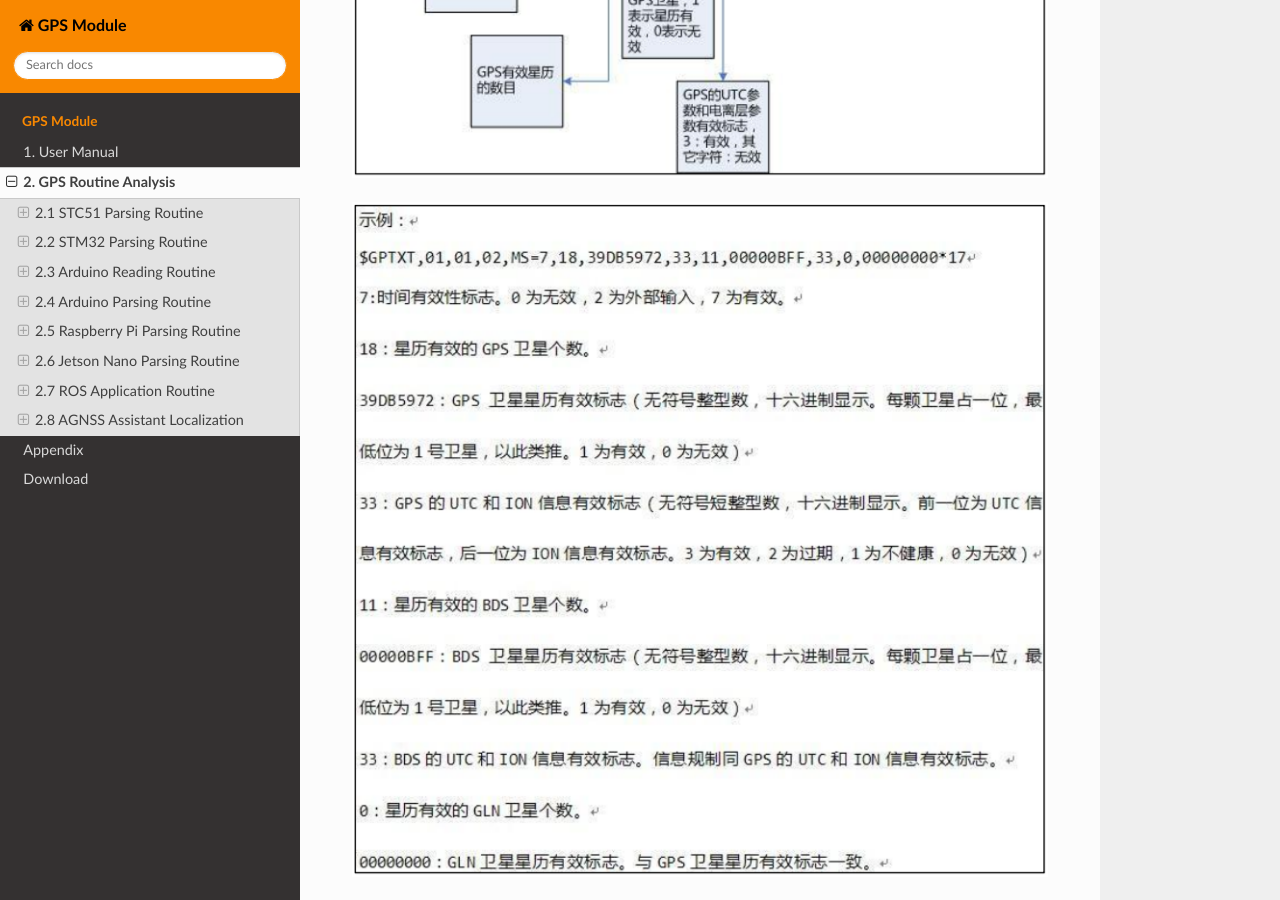
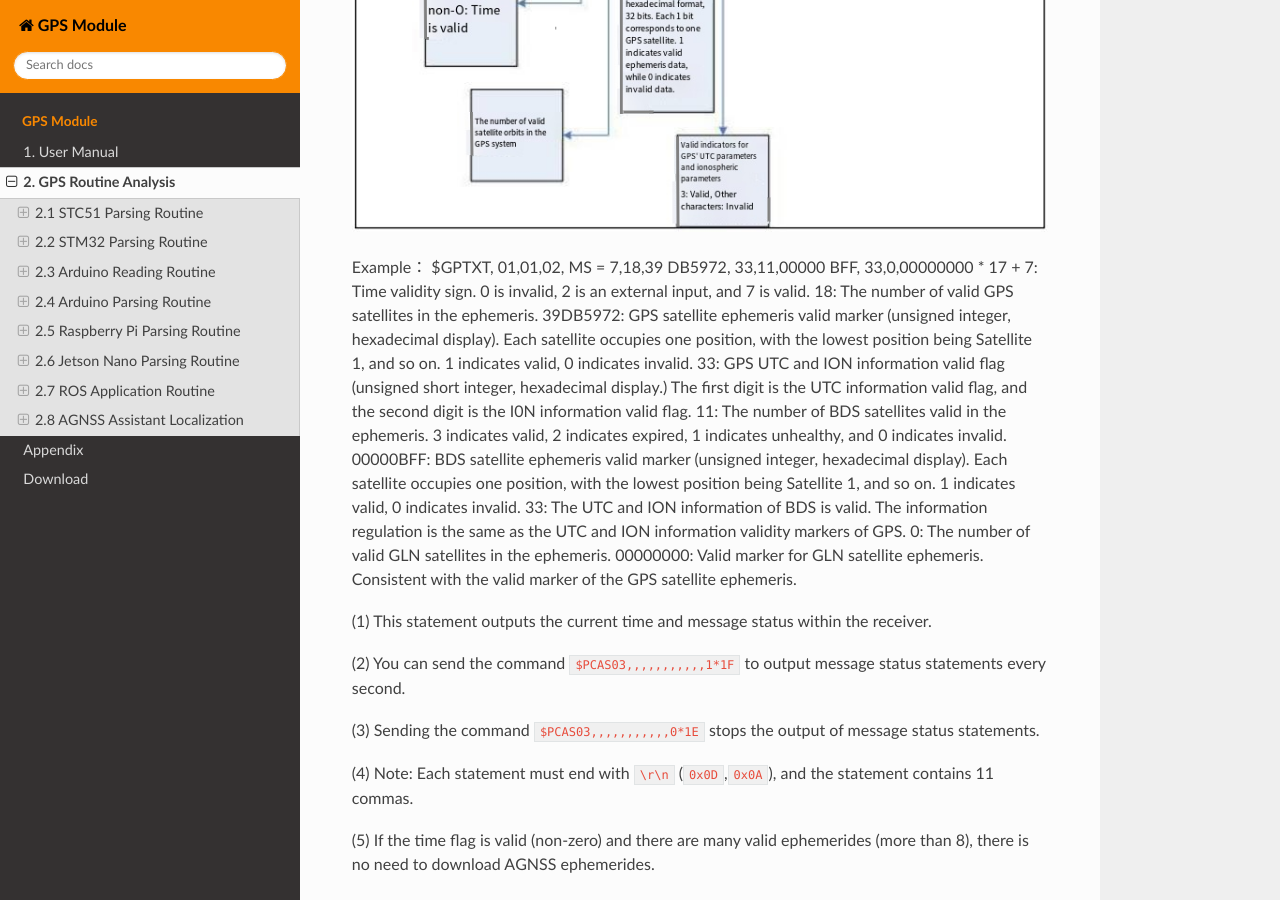
Before and after one commit to Hiwonder-docs/GPS-Module, a Sphinx documentation site: the page built from source/docs/2.GPS_Routine_Analysis.md, in a window 1280 px wide and 900 px high, scrolled down 49133 px. Built offline with Sphinx 7.4.7 and the Read the Docs theme 3.1.0, drawn with Linux system fonts in a browser that asks for light colours.

Commit message:
GPS Module 3

```diff
--- a/source/docs/2.GPS_Routine_Analysis.md
+++ b/source/docs/2.GPS_Routine_Analysis.md
@@ -368,7 +368,7 @@ void loop()
 
 <img src="../_static/media/chapter_2/image22.png" class="common_img" />
 
-(3) After selection, click-on <img src="../_static/media/chapter_2/image23.png" /> to upload the code to the UNO board. When the programs are uploaded successfully, you will receive the prompt at the lower left corner.
+(3) After selection, click-on <img src="../_static/media/chapter_2/image23.PNG" /> to upload the code to the UNO board. When the programs are uploaded successfully, you will receive the prompt at the lower left corner.
 
 <img src="../_static/media/chapter_2/image24.png" class="common_img" />
 
@@ -541,7 +541,7 @@ void printGpsBuffer()
 
 <img src="../_static/media/chapter_2/image22.png" class="common_img" />
 
-③ After selection, click-on <img src="../_static/media/chapter_2/image23.png" /> to upload the code to the UNO board. When the programs are uploaded successfully, you will receive the prompt at the lower left corner.
+③ After selection, click-on <img src="../_static/media/chapter_2/image23.PNG" /> to upload the code to the UNO board. When the programs are uploaded successfully, you will receive the prompt at the lower left corner.
 
 <img src="../_static/media/chapter_2/image24.png" class="common_img" />
 
@@ -1471,9 +1471,11 @@ The receiver can output status messages (disabled by default, configuration requ
 
 * **Introduction to Message Status Statements**
 
-<img src="../_static/media/chapter_2/image87.png" class="common_img" />
-
-<img src="../_static/media/chapter_2/image88.png" class="common_img" />
+<img src="../_static/media/chapter_2/image87.PNG" class="common_img" />
+
+Example：
+$GPTXT, 01,01,02, MS = 7,18,39 DB5972, 33,11,00000 BFF, 33,0,00000000 * 17 +
+7: Time validity sign. 0 is invalid, 2 is an external input, and 7 is valid. 18: The number of valid GPS satellites in the ephemeris. 39DB5972: GPS satellite ephemeris valid marker (unsigned integer, hexadecimal display). Each satellite occupies one position, with the lowest position being Satellite 1, and so on. 1 indicates valid, 0 indicates invalid. 33: GPS UTC and ION information valid flag (unsigned short integer, hexadecimal display.) The first digit is the UTC information valid flag, and the second digit is the I0N information valid flag. 11: The number of BDS satellites valid in the ephemeris. 3 indicates valid, 2 indicates expired, 1 indicates unhealthy, and 0 indicates invalid. 00000BFF: BDS satellite ephemeris valid marker (unsigned integer, hexadecimal display). Each satellite occupies one position, with the lowest position being Satellite 1, and so on. 1 indicates valid, 0 indicates invalid. 33: The UTC and ION information of BDS is valid. The information regulation is the same as the UTC and ION information validity markers of GPS. 0: The number of valid GLN satellites in the ephemeris. 00000000: Valid marker for GLN satellite ephemeris. Consistent with the valid marker of the GPS satellite ephemeris.
 
 (1) This statement outputs the current time and message status within the receiver.
 
```
Also changed, not shown: source/_static/media/chapter_2/image23.png, source/_static/media/chapter_2/image87.png.
